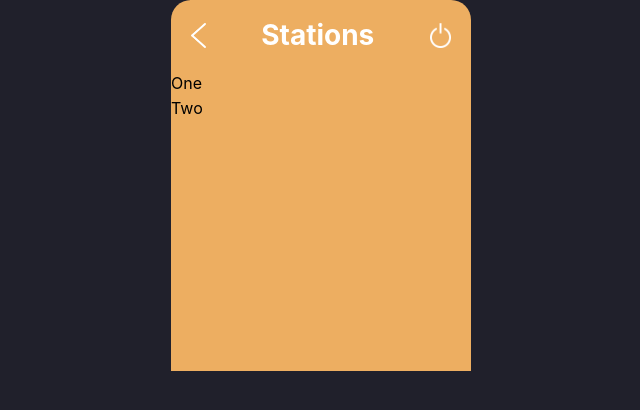
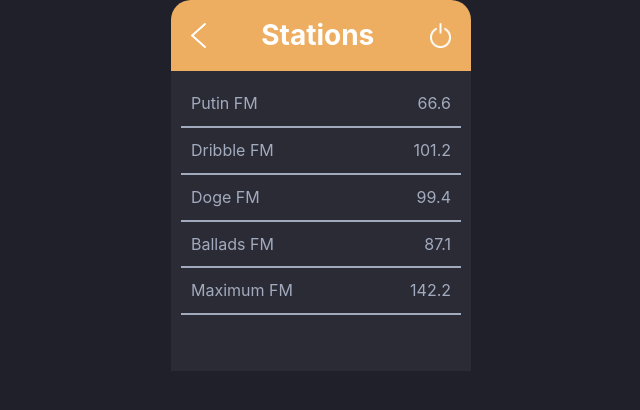
Before and after one commit to tasnimAlam/radio-station, a React (Create React App) app: page / in a window 1280 px wide. Shown: the top 410 px of the page, without its empty margins (319-959 px from the left). Built offline with nearby package versions, Linux system fonts and the light colour scheme.

Commit message:
Add base radio list with styles

```diff
--- a/src/App.scss
+++ b/src/App.scss
@@ -10,8 +10,10 @@
 }
 
 .stationContainer {
-  background-color: $secondaryYellow;
+  background-color: $secondaryGray;
   height: 300px;
   overflow: auto;
   width: 30rem;
+	box-sizing: border-box;
+	padding: 1rem;
 }
--- a/src/App.tsx
+++ b/src/App.tsx
@@ -13,7 +13,7 @@ function App() {
 			<StationHeader />
 			<div className="stationContainer">
 				{stations.map((station) => (
-					<StationCard key={station.id} name={station.name} />
+					<StationCard key={station.id} {...station}/>
 				))}
 			</div>
 		</div>
--- a/src/components/StationCard/StationCard.module.scss
+++ b/src/components/StationCard/StationCard.module.scss
@@ -0,0 +1,10 @@
+@import "../../scss/colors.scss";
+
+.stationList {
+  display: flex;
+  justify-content: space-between;
+  color: $lighterGray;
+	border-color: $lighterGray;
+  border-bottom: 2px solid;
+	padding: 1rem;
+}
--- a/src/components/StationCard/StationCard.tsx
+++ b/src/components/StationCard/StationCard.tsx
@@ -1,5 +1,12 @@
 import React from "react";
+import style from "./StationCard.module.scss";
+import { IStation } from "../../feature/stationSlice";
 
-export const StationCard = ({ name }: string) => {
-	return <div>{name}</div>;
+export const StationCard = (station: IStation) => {
+  return (
+    <div className={style.stationList}>
+      <span>{station.name}</span>
+      <span>{station.number}</span>
+    </div>
+  );
 };
--- a/src/feature/stationSlice.ts
+++ b/src/feature/stationSlice.ts
@@ -12,16 +12,11 @@ interface StationState {
 
 const initialState: StationState = {
   names: [
-		{
-			id: 1,
-			name: "One",
-			number: 1,
-		},
-		{
-			id: 2,
-			name: "Two",
-			number: 2,
-		},
+    { id: 1, name: "Putin FM", number: 66.6 },
+    { id: 2, name: "Dribble FM", number: 101.2 },
+    { id: 3, name: "Doge FM", number: 99.4 },
+    { id: 4, name: "Ballads FM", number: 87.1 },
+    { id: 5, name: "Maximum FM", number: 142.2 },
   ],
 };
 
```
Lines whose indentation alone changed are shown as unchanged.
